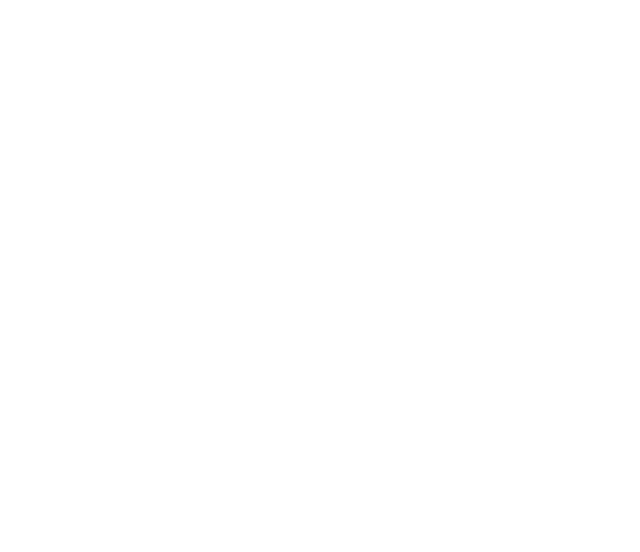
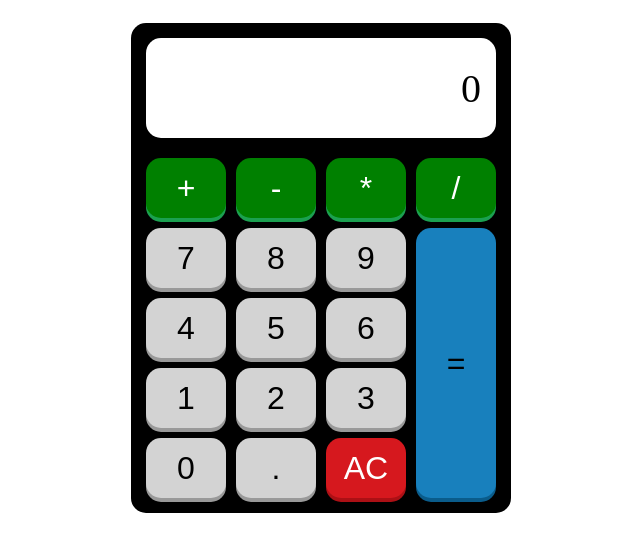
Before and after one commit to Haru-143/Calculator, a plain HTML site: page index.html in a window 1280 px wide. Shown: the whole page, without its empty margins (319-959 px from the left). Drawn offline with Linux system fonts and the light colour scheme.

Commit message:
Add buttons for calculator input and a display screen

```diff
--- a/index.html
+++ b/index.html
@@ -8,6 +8,44 @@
         <script src="script.js" defer></script>
     </head>
     <body>
+        <div class="calculator">
+            <div class="display" id="calculator-display">0</div>
+            <div class="buttons-container">
+                <div class="operator-row">
+                    <button class="btn operator">+</button>
+                    <button class="btn operator">-</button>
+                    <button class="btn operator">*</button>
+                    <button class="btn operator">/</button>
+                </div>
 
+                <div class="main-buttons">
+                    <div class="number-column">
+                        <div class="number-row">
+                            <button class="btn number">7</button>
+                            <button class="btn number">8</button>
+                            <button class="btn number">9</button>
+                        </div>
+                        <div class="number-row">
+                            <button class="btn number">4</button>
+                            <button class="btn number">5</button>
+                            <button class="btn number">6</button>
+                        </div>
+                        <div class="number-row">
+                            <button class="btn number">1</button>
+                            <button class="btn number">2</button>
+                            <button class="btn number">3</button>
+                        </div>
+                        <div class="number-row">
+                            <button class="btn number">0</button>
+                            <button class="btn number">.</button>
+                            <button class="btn delete">AC</button>
+                        </div>
+                    </div>
+                    <div class="equal-column">
+                        <button class="btn equals">=</button>
+                    </div>
+                </div>
+            </div>
+        </div>
     </body>
 </html>
```
